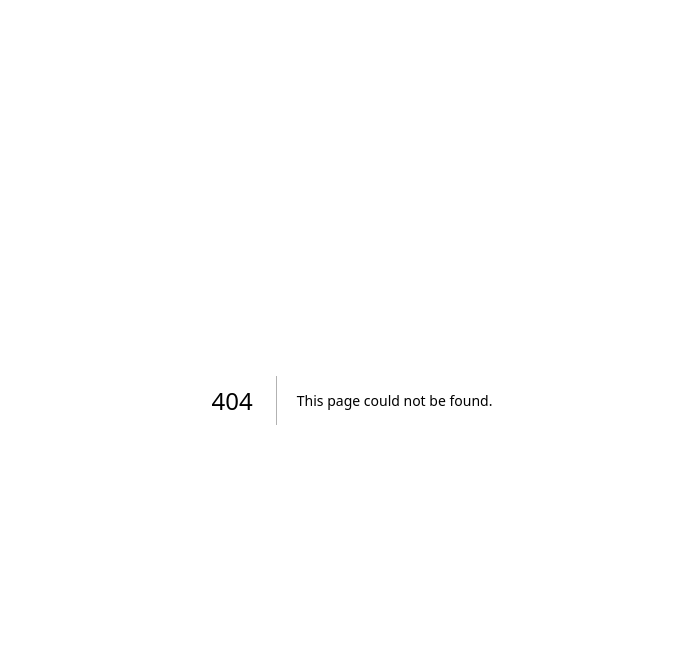
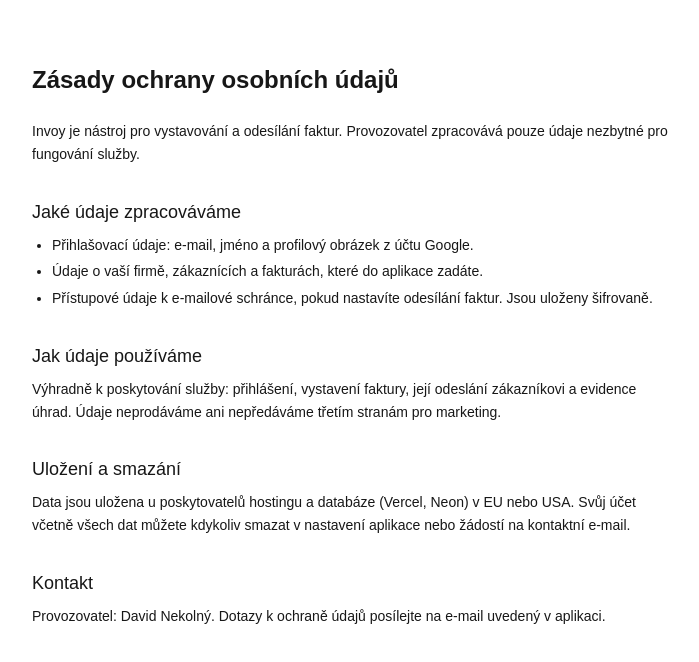
Before and after one commit to dnekolny/invoy, a Next.js app: page /privacy in a window 1280 px wide. Before the commit this address had no page. Shown: the top 662 px of the page, without its empty margins (288-987 px from the left). Built offline with nearby package versions, Linux system fonts and the light colour scheme.

Commit message:
Add privacy policy page
Co-Authored-By: Claude Fable 5.1 <noreply@anthropic.com>
Claude-Session: https://claude.ai/code/session_01MEcxgbff5YtcGPvoShPHSK

```diff
--- /dev/null
+++ b/src/app/privacy/page.tsx
@@ -0,0 +1,33 @@
+export const metadata = { title: "Zásady ochrany osobních údajů – Invoy" };
+
+export default function PrivacyPage() {
+  return (
+    <main className="mx-auto max-w-2xl px-4 py-16 text-sm leading-relaxed">
+      <h1 className="mb-6 text-2xl font-semibold">Zásady ochrany osobních údajů</h1>
+      <p className="mb-4">
+        Invoy je nástroj pro vystavování a odesílání faktur. Provozovatel zpracovává
+        pouze údaje nezbytné pro fungování služby.
+      </p>
+      <h2 className="mb-2 mt-8 text-lg font-medium">Jaké údaje zpracováváme</h2>
+      <ul className="mb-4 list-disc space-y-1 pl-5">
+        <li>Přihlašovací údaje: e-mail, jméno a profilový obrázek z účtu Google.</li>
+        <li>Údaje o vaší firmě, zákaznících a fakturách, které do aplikace zadáte.</li>
+        <li>Přístupové údaje k e-mailové schránce, pokud nastavíte odesílání faktur. Jsou uloženy šifrovaně.</li>
+      </ul>
+      <h2 className="mb-2 mt-8 text-lg font-medium">Jak údaje používáme</h2>
+      <p className="mb-4">
+        Výhradně k poskytování služby: přihlášení, vystavení faktury, její odeslání
+        zákazníkovi a evidence úhrad. Údaje neprodáváme ani nepředáváme třetím stranám
+        pro marketing.
+      </p>
+      <h2 className="mb-2 mt-8 text-lg font-medium">Uložení a smazání</h2>
+      <p className="mb-4">
+        Data jsou uložena u poskytovatelů hostingu a databáze (Vercel, Neon) v EU nebo USA.
+        Svůj účet včetně všech dat můžete kdykoliv smazat v nastavení aplikace nebo
+        žádostí na kontaktní e-mail.
+      </p>
+      <h2 className="mb-2 mt-8 text-lg font-medium">Kontakt</h2>
+      <p>Provozovatel: David Nekolný. Dotazy k ochraně údajů posílejte na e-mail uvedený v aplikaci.</p>
+    </main>
+  );
+}
```
